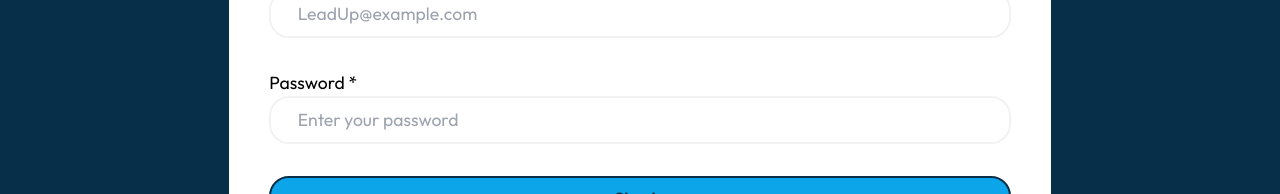
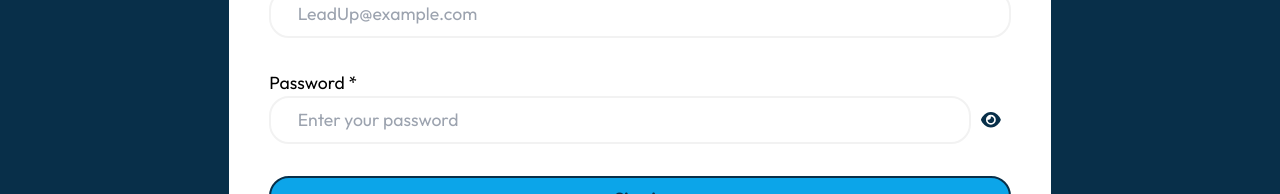
Before and after one commit to DiegoAuzaDev/leadup-frontend, a React (Vite) app: page /auth/signIn in a window 1280 px wide. Shown: the part 496-690 px from the top of the page. Built offline with nearby package versions, Linux system fonts and the light colour scheme.

Commit message:
adding eye icon on password and allow user to see password

```diff
--- a/src/components/signIn.jsx
+++ b/src/components/signIn.jsx
@@ -5,6 +5,8 @@ import GoogleLogo from "../assets/GoogleImage.webp";
 import { validateEmail, validatePassword } from "../utils/validateInput";
 import googleAuth from "../utils/googleAuth";
 import { NavLink } from "react-router-dom";
+import { FontAwesomeIcon } from "@fortawesome/react-fontawesome";
+import { faEye, faEyeSlash } from "@fortawesome/free-solid-svg-icons";
 
 function SignIn() {
   useEffect(() => {
@@ -14,6 +16,7 @@ function SignIn() {
   const [email, setEmail] = useState("");
   const [emailError, setEmailError] = useState("");
   const [password, setPassword] = useState("");
+  const [inputType, setInputType] = useState("password")
   const [passwordError, setPasswordError] = useState("");
   const [isInvalidAuth, setIsInvalidAuth] = useState("");
 
@@ -75,22 +78,36 @@ function SignIn() {
           </small>
         </fieldset>
         <fieldset className=" flex flex-col gap-2">
+          <div>
             <label
               htmlFor="password"
               className="text-base md:text-[1.05rem] lg:text-[1.1rem] flex flex-col"
             >
               Password *
+              <div className=" flex flex-row">
                 <input
                   autoComplete="password"
-              type="password"
+                  type={inputType}
                   id="password"
                   required
                   value={password}
                   onChange={(ev) => passwordValidation(ev)}
-              className={`input ${passwordError ? "input-error" : ""}`}
+                  className={`input ${passwordError ? "input-error" : ""} flex-1`}
                   placeholder="Enter your password"
                 />
+                <button className=" w-6 mx-2" type="button" onClick={(ev)=>{
+                  ev.stopPropagation()
+                  if(inputType == "password"){
+                    setInputType("text")
+                  } else {
+                    setInputType("password")
+                  }
+                }}>
+                  <FontAwesomeIcon icon={ inputType == "password" ? faEye : faEyeSlash} className=" inline-block text-primary" />
+                </button>
+              </div>
             </label>
+          </div>
           <small className=" text-red text-base md:text-[1.05rem] lg:text-[1.1rem]">
             {passwordError}
           </small>
--- a/src/components/signUp.jsx
+++ b/src/components/signUp.jsx
@@ -1,5 +1,5 @@
 import { useEffect, useState } from "react";
-import { validateEmail, validateName } from "../utils/validateInput";
+import { validateEmail, validateName, validatePassword } from "../utils/validateInput";
 
 function SignUp() {
   useEffect(() => {
@@ -26,7 +26,7 @@ function SignUp() {
 
   const submitForm = (ev) => {
     ev.preventDefault();
-    switch (formState) {
+        switch (formState) {
       case buttonStateEnum.name:
         setIsEmailActive(true);
         setFormState(buttonStateEnum.email);
@@ -51,6 +51,12 @@ function SignUp() {
     setEmail(email);
     setEmailError(validateEmail(email));
   };
+
+    const passwordValidation = (ev) => {
+      let password = ev.target.value;
+      setPassword(password);
+      setPasswordError(validatePassword(password));
+    };
 
   return (
     <div className="bg-white py-7 px-5 lg:px-[1.5rem] grid col-span-12  col-start-1 md:col-start-2 md:col-span-10 lg:col-start-3 lg:col-span-8 gap-5 mb-[5rem] fadeInBottom rounded-custom text-primary">
@@ -103,13 +109,13 @@ function SignUp() {
                 />
               </label>
               <small className=" text-red text-base md:text-[1.05rem] lg:text-[1.1rem]">
-                {nameError}
+                {emailError}
               </small>
             </>
           )}
         </div>
         <div className=" flex flex-col justify-end items-end col-span-12 md:col-span-2">
-          <button type="submit" className=" btn">
+          <button type="submit" className=" btn" disabled={(nameError || emailError || passwordError)}>
             {formState}
           </button>
         </div>
--- a/src/index.css
+++ b/src/index.css
@@ -166,8 +166,7 @@
   .inputFadeIn {
     animation: 0.5s ease-in-out inputFadeIn;
     -webkit-animation: 0.5s ease-in-out inputFadeIn;
-}
-
+  }
 
   @keyframes fadeInBottom {
     from {
@@ -208,7 +207,7 @@
 
   @keyframes inputFadeIn {
     from {
-      height: 0;
+      height: auto;
       opacity: 0;
       transform: translateY(-20px);
       -webkit-transform: translateY(-20px);
@@ -219,7 +218,6 @@
     to {
       height: auto;
       opacity: 1;
-      transform: translateY(0px);
       -webkit-transform: translateY(0px);
       -moz-transform: translateY(0px);
       -ms-transform: translateY(0px);
```
Lines whose indentation alone changed are shown as unchanged.
